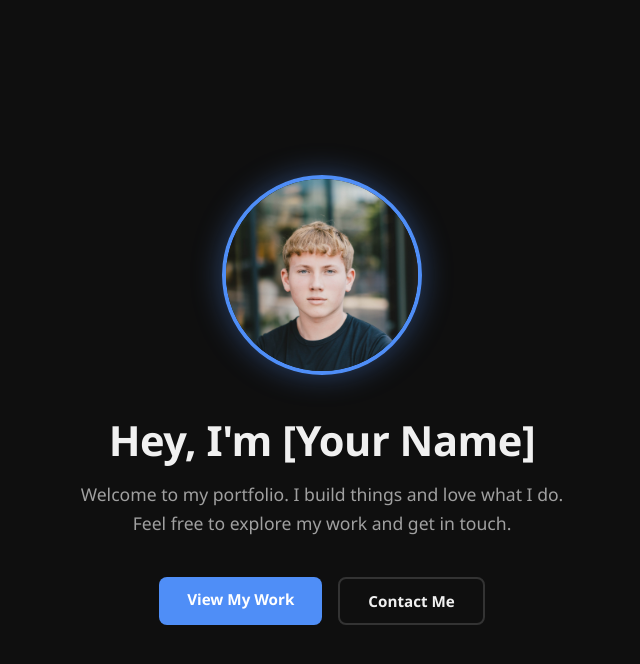
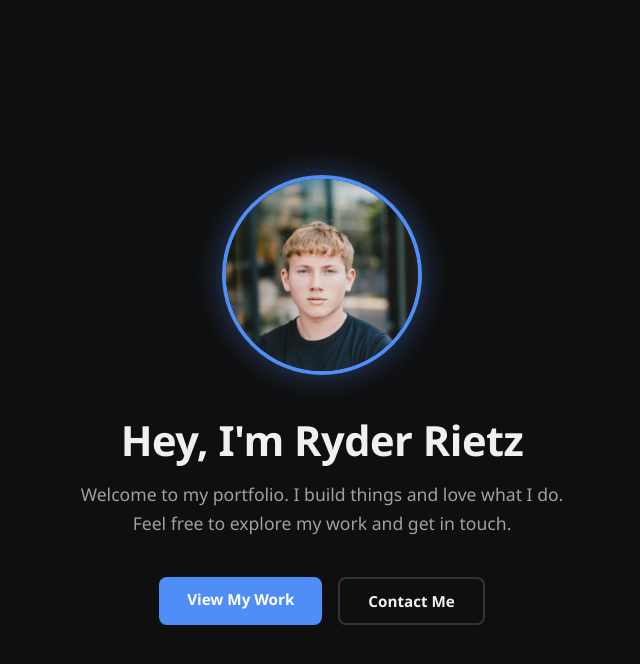
Before and after one commit to RyderRietz/My-Portfolio, a plain HTML site: page index.html in a window 1280 px wide. Shown: the whole page, without its empty margins (318-958 px from the left). Drawn offline with Linux system fonts and the light colour scheme.

Commit message:
Update personal name displayed on the portfolio homepage
Modify index.html to replace placeholder name with "Ryder Rietz" in the main heading.

Replit-Commit-Author: Agent
Replit-Commit-Session-Id: 79e2cd8e-d678-4da8-99d0-5c10a58d3132
Replit-Commit-Checkpoint-Type: full_checkpoint
Replit-Commit-Event-Id: cc75fa97-b15b-4e77-937f-22fd09f83e25
Replit-Commit-Screenshot-Url: https://storage.googleapis.com/screenshot-production-us-central1/ca3b2bdd-3333-4afb-bc5a-f0e12914fd5b/79e2cd8e-d678-4da8-99d0-5c10a58d3132/yOcqQrj
Replit-Helium-Checkpoint-Created: true

```diff
--- a/index.html
+++ b/index.html
@@ -97,7 +97,7 @@
     <div class="headshot-wrapper">
       <img src="headshot.jpg" alt="Profile photo" />
     </div>
-    <h1>Hey, I'm [Your Name]</h1>
+    <h1>Hey, I'm Ryder Rietz</h1>
     <p class="tagline">
       Welcome to my portfolio. I build things and love what I do.<br />
       Feel free to explore my work and get in touch.
```
